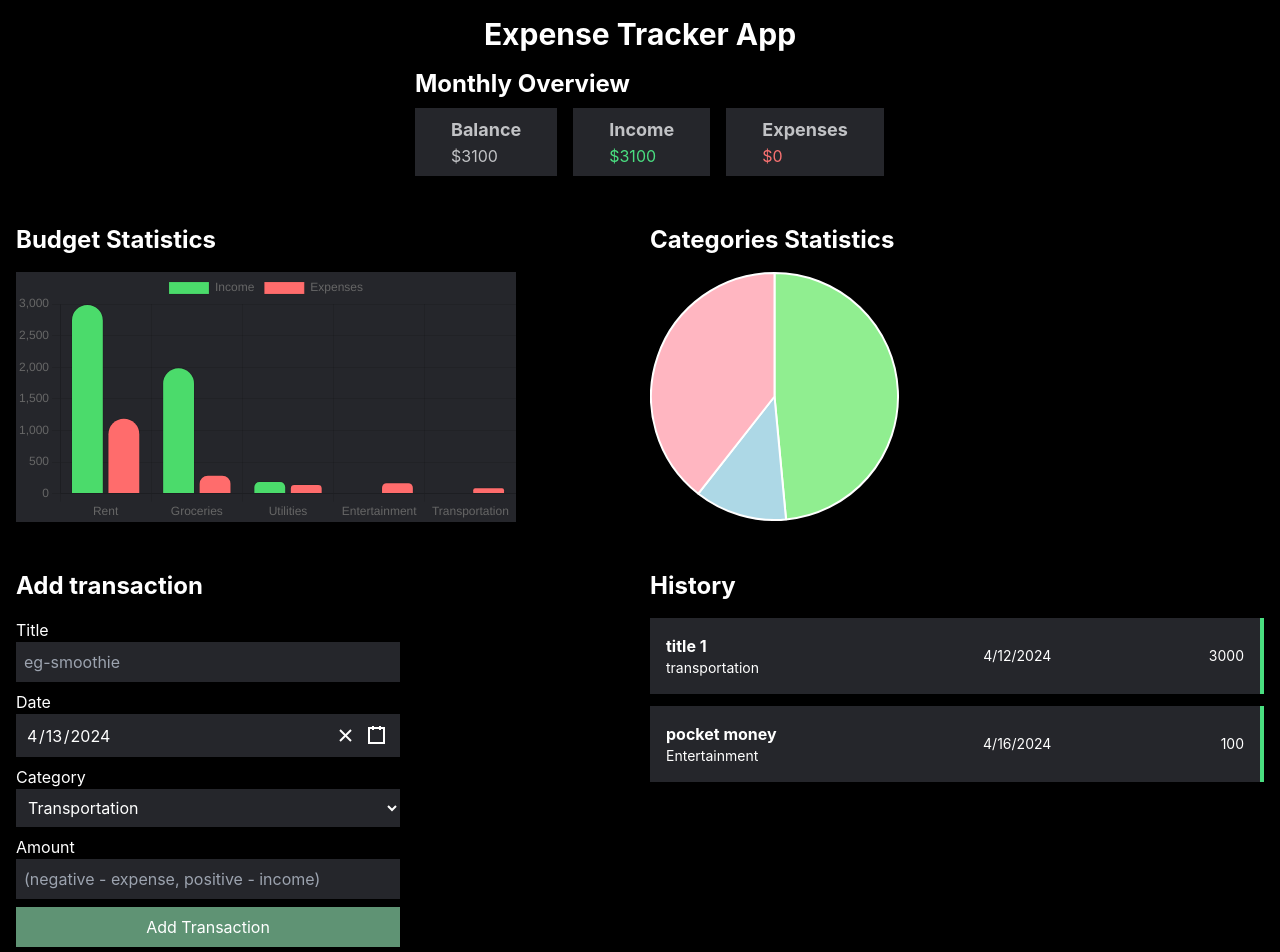
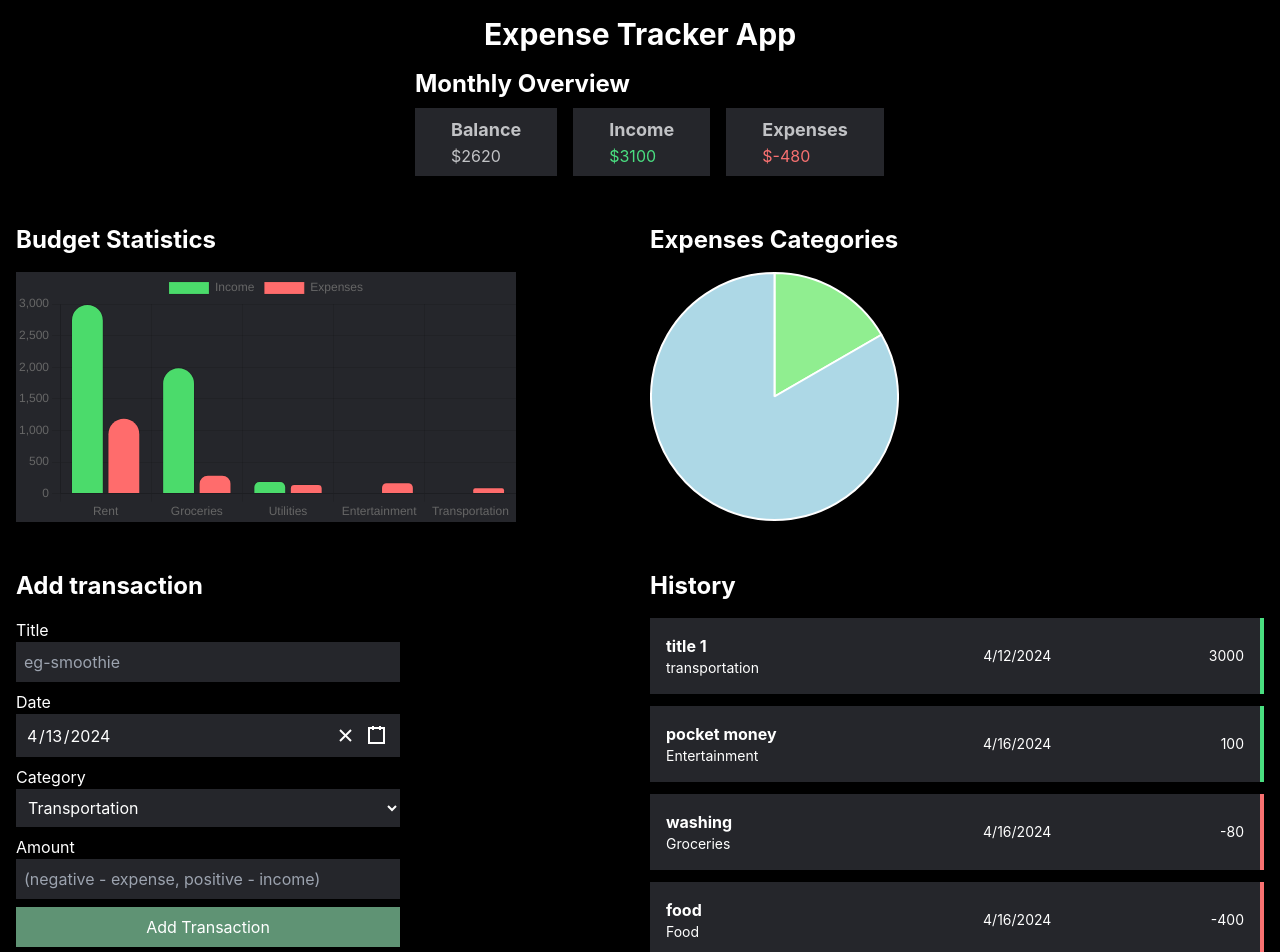
Before and after one commit to gloriabee/react-money-tracker, a React (Create React App) app: page / in a window 1280 px wide. Shown: the top 952 px of the page. Built offline with nearby package versions, Linux system fonts and the light colour scheme; data requests are answered from the project's data file.

Commit message:
pie chart feature added

```diff
--- a/src/App.js
+++ b/src/App.js
@@ -56,7 +56,7 @@ function App() {
       <Overview transactions={transactions}/>
       <div className="stats-container mt-12 flex lg:justify-between  justify-center flex-wrap md:flex-nowrap">
        <BudgetStats/>
-       <CategoriesStats/>
+       <CategoriesStats transactions={transactions}/>
       </div>
 
       <div className="transactions-container mt-12 flex lg:justify-between  justify-center flex-wrap md:flex-nowrap">
--- a/src/components/CategoriesStats.js
+++ b/src/components/CategoriesStats.js
@@ -1,12 +1,12 @@
 import React from 'react'
 import {PieChart} from '../components/Pie';
 
-export default function CategoriesStats() {
+export default function CategoriesStats({transactions}) {
   return (
     <div className="md:w-1/2 mb-4 md:mb-0">
-      <h1 className="text-2xl text-white font-bold">Categories Statistics</h1>
+      <h1 className="text-2xl text-white font-bold">Expenses Categories</h1>
       <div className='md:max-w-[300px] md:max-h-[249px] mt-4'>
-        <PieChart/>
+        <PieChart transactions={transactions}/>
       </div>
     </div>
   )
--- a/src/components/Pie.js
+++ b/src/components/Pie.js
@@ -5,7 +5,8 @@ import {
     Legend,
     ArcElement
 } from "chart.js";
-import { pieChartData } from "../FAKE_DATA";
+// import { pieChartData } from "../FAKE_DATA";
+import { transactions } from "../data/db.json";
 
 ChartJS.register(
     Tooltip,
@@ -13,7 +14,37 @@ ChartJS.register(
     ArcElement
 )
 
-export const PieChart=()=>{
+
+export const PieChart=({transactions})=>{
+    let categoryTotal=transactions.reduce((acc,transaction)=>{
+        let {category,amount}=transaction;
+        let parsedAmount=parseFloat(amount);
+        if(parsedAmount<0){
+            if(acc[category]){
+                acc[category]+=parsedAmount;
+            }
+            else{
+                acc[category]=parsedAmount;
+            }
+        }
+        return acc;
+    },{});
+    let labels=Object.keys(categoryTotal);
+    let data=Object.values(categoryTotal);
+
+    const pieChartData={
+
+        labels:labels,
+        datasets:[
+            {
+                label:"Money spent",
+                data:data,
+                backgroundColor:["lightgreen","lightblue","lightpink"],
+                hoverOffset:4,
+            }
+        ]
+    }
+
     const options={
         plugins: {
             legend: {
--- a/src/data/db.json
+++ b/src/data/db.json
@@ -13,6 +13,20 @@
       "category": "Entertainment",
       "date": "4/16/2024",
       "amount": "100"
+    },
+    {
+      "id": 0.5921892051664999,
+      "title": "washing",
+      "category": "Groceries",
+      "date": "4/16/2024",
+      "amount": "-80"
+    },
+    {
+      "id": 0.6099199494625973,
+      "title": "food",
+      "category": "Food",
+      "date": "4/16/2024",
+      "amount": "-400"
     }
   ]
 }
```
